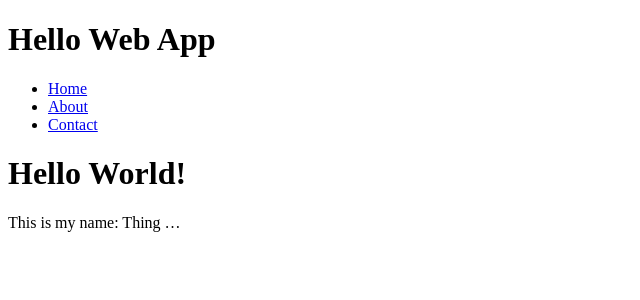
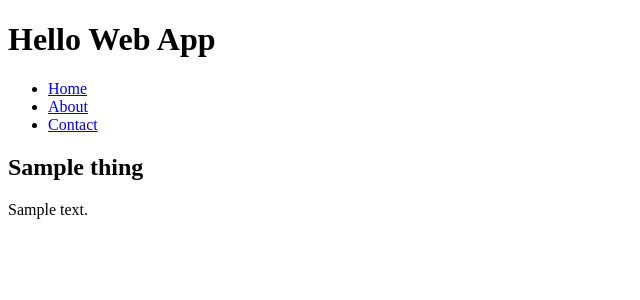
Before and after one commit to tracylm/hello-web-app, a Django app: page / in a window 1280 px wide. Shown: the top 300 px of the page, without its empty margins (0-640 px from the left). Run offline with Django 3.2, Linux system fonts and the light colour scheme; tables that the repository leaves empty hold one stand-in row (values such as "Sample post").

Commit message:
Adding db info to website.

```diff
--- a/collection/templates/index.html
+++ b/collection/templates/index.html
@@ -1,10 +1,11 @@
 {% extends 'base.html' %}
-{% load humanize %}
 {% block title %}
     Homepage - {{ block.super }}
 {% endblock title %}
 
 {% block content %}
-        <h1>Hello World!</h1>
-        <p>This is my name: {{ thing|truncatewords:1 }}</p>
+    {% for thing in things %}
+    <h2>{{ thing.name }}</h2>
+    <p>{{ thing.description }}</p>
+    {% endfor %}
 {% endblock content %}
--- a/collection/views.py
+++ b/collection/views.py
@@ -1,9 +1,9 @@
 from django.shortcuts import render
+from collection.models import Thing
 
 def index(request):
-    number = 6
-    thing = "Thing name"
+    things = Thing.objects.all()
+
     return render(request, 'index.html', {
-        'number': number,
-        'thing': thing,
+        'things': things
     })
```
